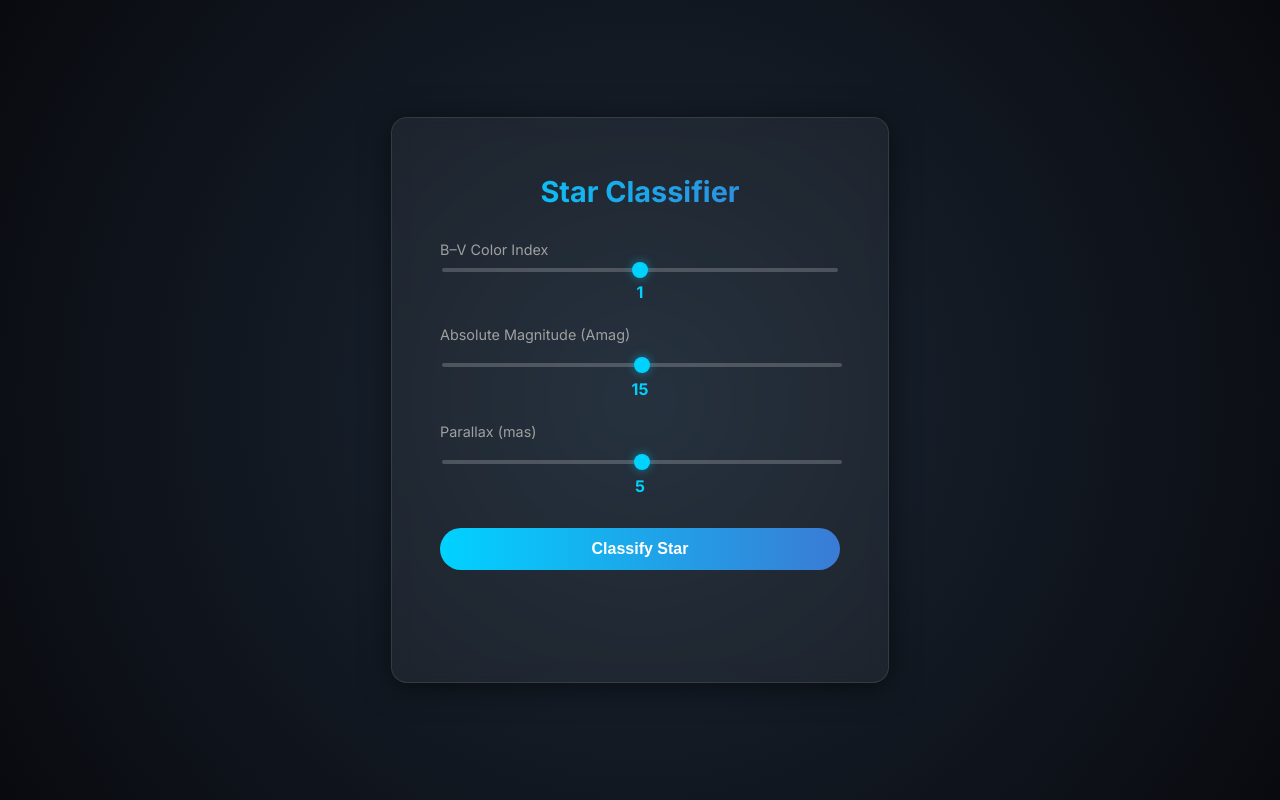
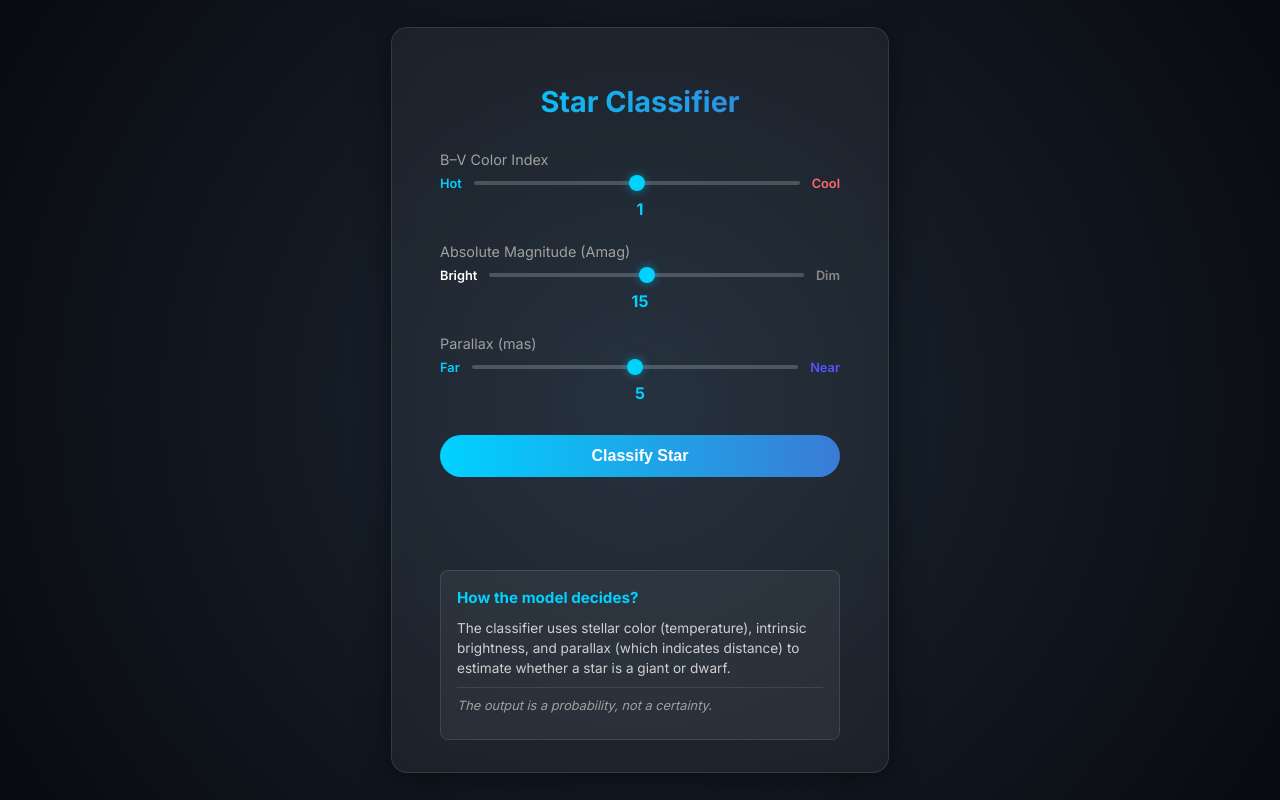
Before and after one commit to bishakhaP/star-classifer, a FastAPI app: page / in a window 1280 px wide. Run offline with FastAPI, Linux system fonts and the light colour scheme; parts of the project's set-up code (start-up, migrations or seed data) failed here and were passed over.

Commit message:
added more styling and ui changes

```diff
--- a/static/style.css
+++ b/static/style.css
@@ -41,6 +41,48 @@ label {
     color: #a0a0a0;
     text-align: left;
     margin-bottom: 0.5rem;
+    position: relative;
+    cursor: help;
+    width: fit-content;
+}
+
+.tooltip-text {
+    visibility: hidden;
+    width: 250px;
+    background: rgba(7, 1, 29, 0.8);
+    backdrop-filter: blur(5px);
+    color: #fff;
+    text-align: left;
+    border-radius: 8px;
+    padding: 10px;
+    position: absolute;
+    z-index: 100;
+    bottom: 125%;
+    left: 50%;
+    transform: translateX(-50%);
+    opacity: 0;
+    transition: opacity 0.3s;
+    font-size: 0.8rem;
+    font-weight: normal;
+    border: 1px solid rgba(255, 255, 255, 0.1);
+    box-shadow: 0 4px 15px rgba(0, 0, 0, 0.5);
+    pointer-events: none;
+}
+
+.tooltip-text::after {
+    content: "";
+    position: absolute;
+    top: 100%;
+    left: 50%;
+    margin-left: -5px;
+    border-width: 5px;
+    border-style: solid;
+    border-color: rgba(10, 6, 30, 0.8) transparent transparent transparent;
+}
+
+label:hover .tooltip-text {
+    visibility: visible;
+    opacity: 1;
 }
 
 
@@ -83,6 +125,37 @@ input[type=range]::-webkit-slider-runnable-track {
     font-weight: 600;
 }
 
+.hot {
+    color: #00d2ff;
+    margin-top: 0;
+}
+
+.cool {
+    color: #ff6b6b;
+    margin-top: 0;
+}
+
+.bright {
+    color: #ffffff;
+    margin-top: 0;
+}
+
+.dim {
+    color: #888888;
+    margin-top: 0;
+}
+
+.near {
+    color: #5555ff;
+
+    margin-top: 0;
+}
+
+.far {
+    color: #00d2ff;
+    margin-top: 0;
+}
+
 
 span {
     display: inline-block;
@@ -123,3 +196,36 @@ button:active {
     color: #fff;
     font-weight: 500;
 }
+
+.info-card {
+    margin-top: 2rem;
+    background: rgba(255, 255, 255, 0.05);
+    border: 1px solid rgba(255, 255, 255, 0.1);
+    border-radius: 8px;
+    padding: 1rem;
+    font-size: 0.85rem;
+    text-align: left;
+    line-height: 1.5;
+}
+
+.info-card h4 {
+    color: #00d2ff;
+    margin-top: 0;
+    margin-bottom: 0.5rem;
+    font-size: 0.95rem;
+}
+
+.info-card p {
+    color: #d0d0d0;
+    margin: 0;
+    margin-bottom: 0.5rem;
+}
+
+.info-card .note {
+    font-style: italic;
+    color: #a0a0a0;
+    font-size: 0.8rem;
+    border-top: 1px solid rgba(255, 255, 255, 0.1);
+    padding-top: 0.5rem;
+    margin-top: 0.5rem;
+}
--- a/templates/index.html
+++ b/templates/index.html
@@ -15,28 +15,69 @@
       <h2>Star Classifier</h2>
 
       <div class="input-group">
-        <label for="B_V">B–V Color Index</label>
+        <label for="B_V">
+            B–V Color Index
+            <div class="tooltip-text">
+                Indicates a star’s surface temperature using its color.<br>
+                Lower values → hotter, bluer stars<br>
+                Higher values → cooler, redder stars
+            </div>
+        </label>
         <div class="slider-container">
-          <input type="range" id="B_V" min="0" max="2" step="0.1" value="1" />
+            <span class="slider-label hot">Hot</span>
+            <input type="range" id="B_V" min="0" max="2" step="0.1" value="1" />
+            <span class="slider-label cool">Cool</span>
         </div>
         <span id="bvVal">1.0</span>
       </div>
 
       <div class="input-group">
-        <label for="Amag">Absolute Magnitude (Amag)</label>
-        <input type="range" id="Amag" min="10" max="20" step="0.1" value="15" />
+        <label for="Amag">
+            Absolute Magnitude (Amag)
+            <div class="tooltip-text">
+                Measures a star’s true brightness if it were placed at a fixed distance.<br>
+                Lower values → brighter stars<br>
+                Higher values → dimmer stars
+            </div>
+        </label>
+        <div class="slider-container">
+            <span class="slider-label bright">Bright</span>
+            <input type="range" id="Amag" min="10" max="20" step="0.1" value="15" />
+            <span class="slider-label dim">Dim</span>
+        </div>
         <span id="amagVal">15.0</span>
       </div>
 
       <div class="input-group">
-        <label for="Plx">Parallax (mas)</label>
-        <input type="range" id="Plx" min="0" max="10" step="0.1" value="5" />
+        <label for="Plx">
+            Parallax (mas)
+            <div class="tooltip-text">
+                Apparent shift of a star due to Earth’s orbit around the Sun.<br>
+                Larger values → closer stars<br>
+                Smaller values → farther stars
+            </div>
+        </label>
+        <div class="slider-container">
+            <span class="slider-label far">Far</span>
+            <input type="range" id="Plx" min="0" max="10" step="0.1" value="5" />
+            <span class="slider-label near">Near</span>
+        </div>
         <span id="plxVal">5.0</span>
       </div>
 
       <button onclick="predict()">Classify Star</button>
 
       <h3 id="result"></h3>
+
+      <div class="info-card">
+        <h4>How the model decides?</h4>
+        <p>
+            The classifier uses stellar color (temperature), intrinsic brightness, and parallax (which indicates distance) to estimate whether a star is a giant or dwarf.
+        </p>
+        <p class="note">
+            The output is a probability, not a certainty.
+        </p>
+      </div>
     </div>
 
     <script src="/static/script.js"></script>
```
